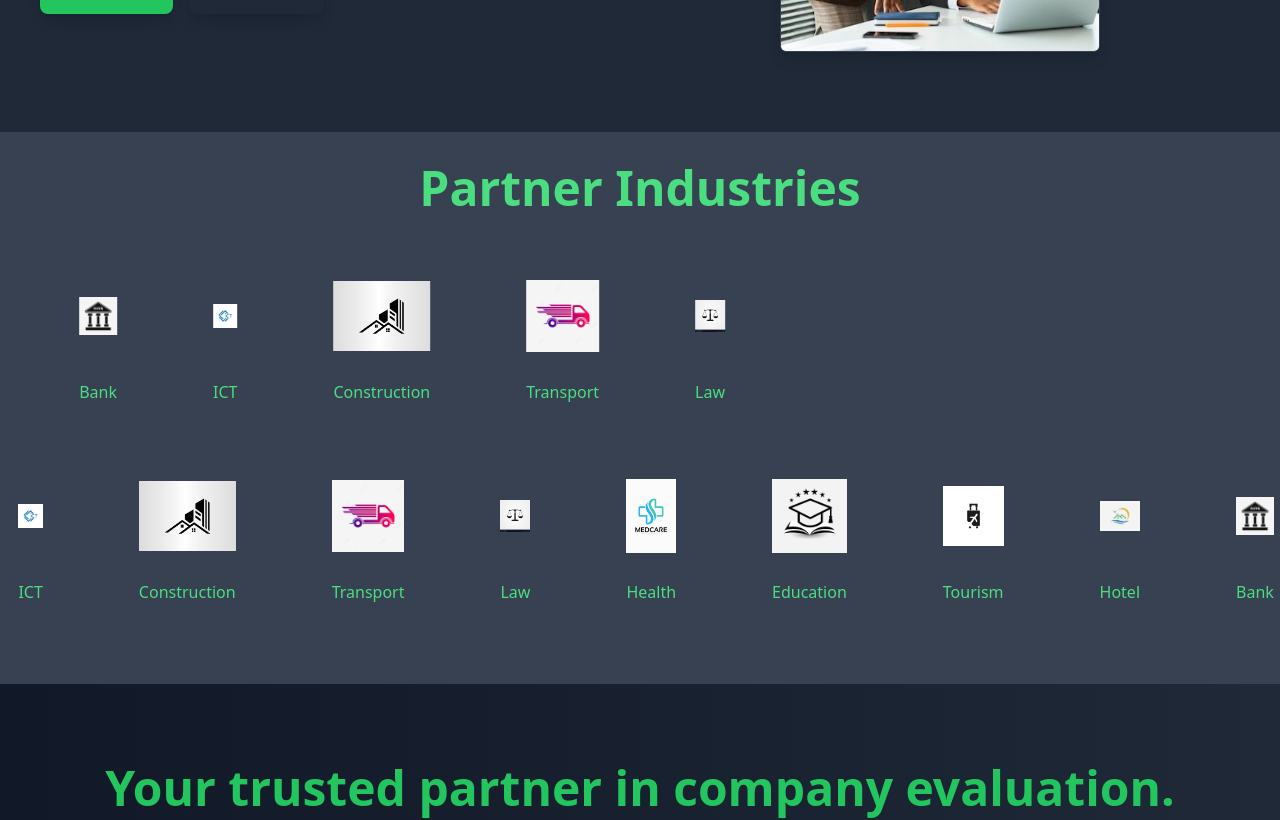
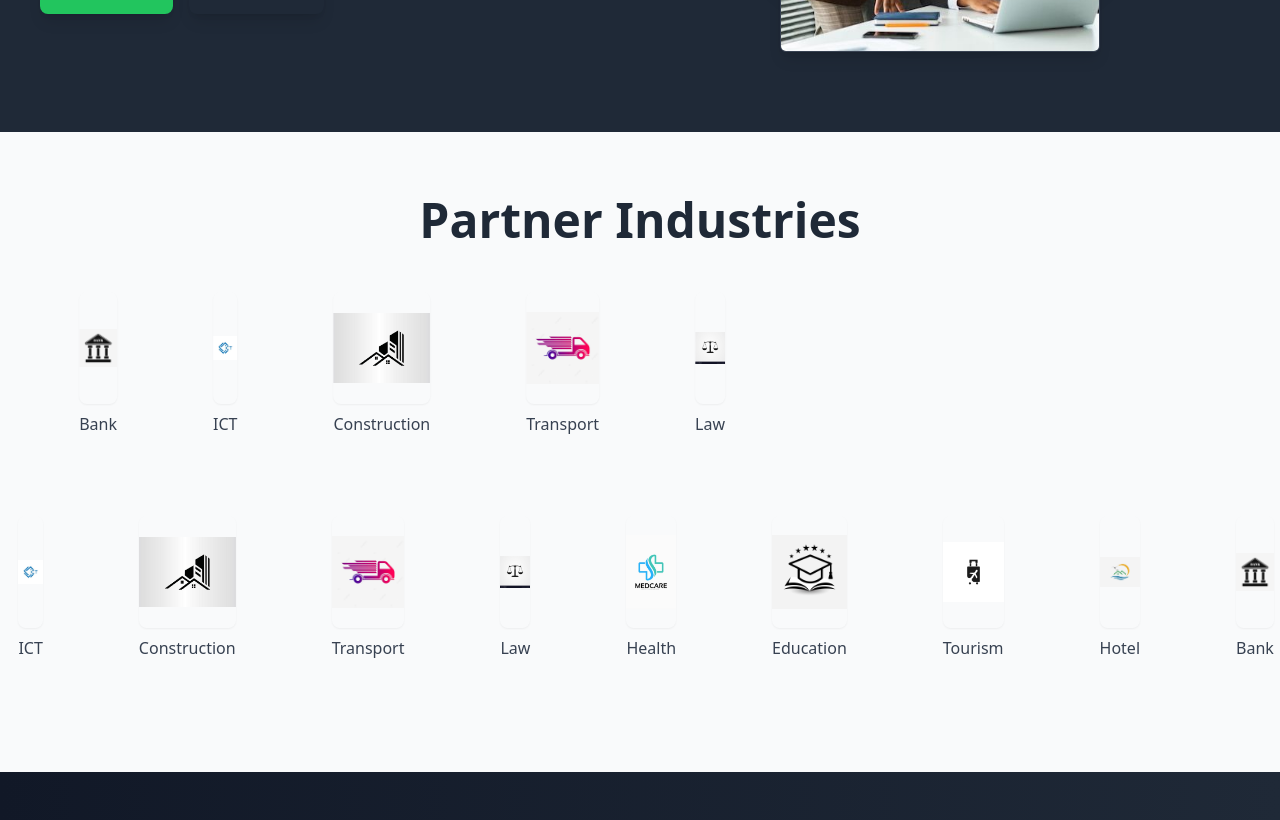
Before and after one commit to sam-zarila/symposium_project, a Next.js app: page / in a window 1280 px wide. Shown: the part 420-1240 px from the top of the page. Built offline with nearby package versions, Linux system fonts and the light colour scheme.

Commit message:
landing page

```diff
--- a/app/home/MovingLogos.tsx
+++ b/app/home/MovingLogos.tsx
@@ -14,8 +14,8 @@ const logos = [
 
 const MovingLogos = () => {
   return (
-    <div className="relative w-full py-8 bg-gray-700">
-      <h2 className="text-center text-green-400 text-4xl sm:text-5xl font-bold mb-12">
+    <div className="relative w-full py-16 bg-gray-50">
+      <h2 className="text-center text-gray-800 text-4xl sm:text-5xl font-bold mb-12">
         Partner Industries
       </h2>
 
@@ -30,9 +30,9 @@ const MovingLogos = () => {
               <img
                 src={`/images/${logo.file}`}
                 alt={logo.name}
-                className="h-20 sm:h-28 w-20 sm:w-28 object-contain"
+                className="h-20 sm:h-28 w-20 sm:w-28 object-contain rounded-lg shadow-sm"
               />
-              <p className="text-green-400 mt-2 text-sm sm:text-base font-medium">
+              <p className="text-gray-700 mt-2 text-sm sm:text-base font-medium">
                 {logo.name}
               </p>
             </div>
@@ -41,7 +41,7 @@ const MovingLogos = () => {
       </div>
 
       {/* Bottom Row - Moving Right to Left */}
-      <div className="relative h-40 sm:h-48 overflow-hidden mt-2">
+      <div className="relative h-40 sm:h-48 overflow-hidden mt-8">
         <div className="absolute flex animate-scroll-right-to-left whitespace-nowrap">
           {[...logos, ...logos].map((logo, index) => (
             <div
@@ -51,9 +51,9 @@ const MovingLogos = () => {
               <img
                 src={`/images/${logo.file}`}
                 alt={logo.name}
-                className="h-20 sm:h-28 w-20 sm:w-28 object-contain"
+                className="h-20 sm:h-28 w-20 sm:w-28 object-contain rounded-lg shadow-sm"
               />
-              <p className="text-green-400 mt-2 text-sm sm:text-base font-medium">
+              <p className="text-gray-700 mt-2 text-sm sm:text-base font-medium">
                 {logo.name}
               </p>
             </div>
```
